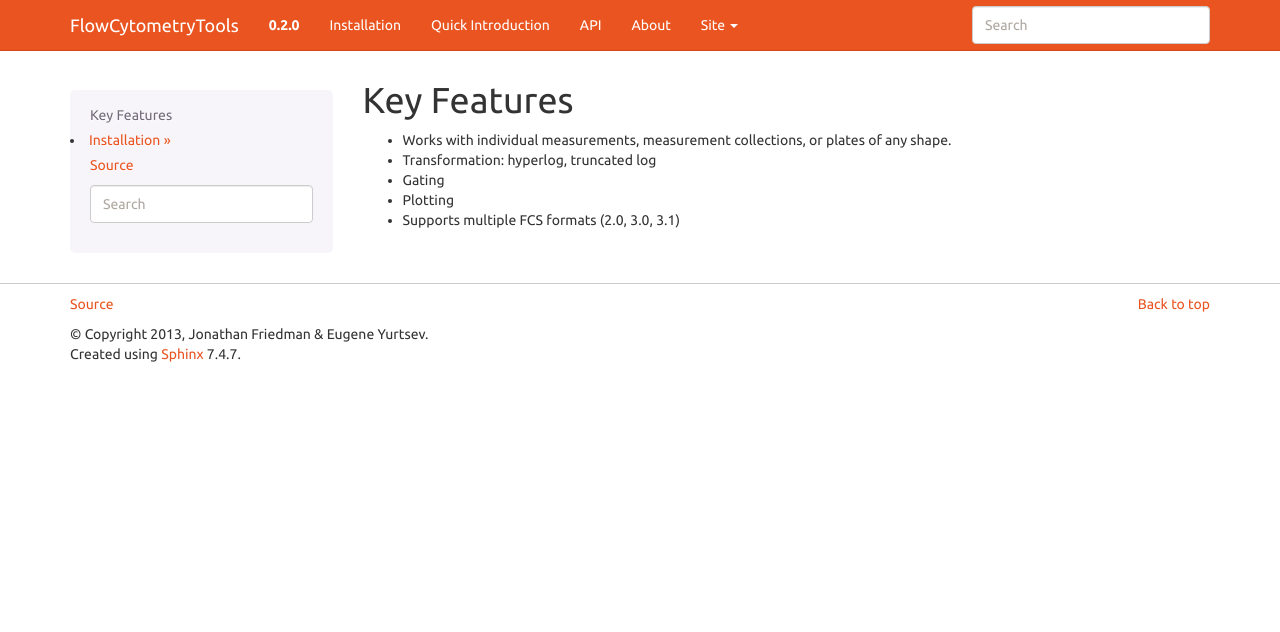
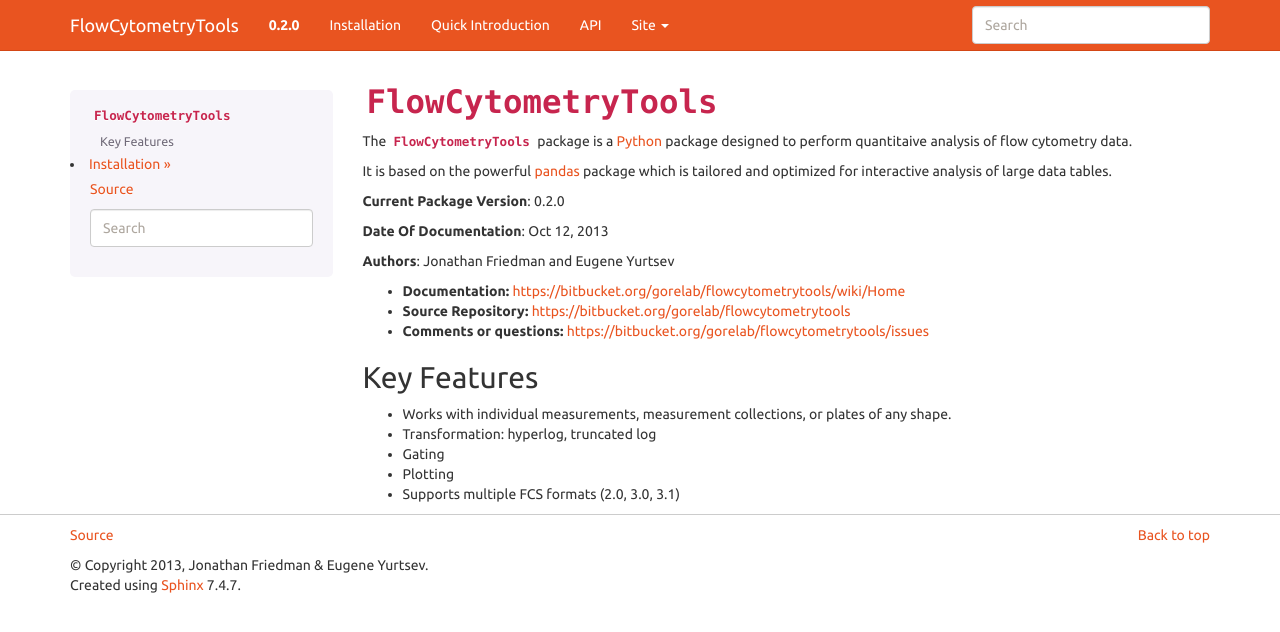
Before and after one commit to eyurtsev/FlowCytometryTools, a Sphinx documentation site: the page built from doc/source/index.rst, in a window 1280 px wide. Shown: the top 632 px of the page. Built offline with Sphinx 7.4.7, drawn with Linux system fonts in a browser that asks for light colours; formulas are drawn with MathJax 3; the version number is read from the project's files by our own code.

Commit message:
DOC: Updating conf and index (removed about)

```diff
--- a/doc/source/conf.py
+++ b/doc/source/conf.py
@@ -159,7 +159,6 @@
         ("Installation", 'install'),
         ("Quick Introduction", 'quick'),
         ("API", "api"),
-        ("About", "about"),
     ],
 
     # Render the next and previous page links in navbar. (Default: true)
--- a/doc/source/index.rst
+++ b/doc/source/index.rst
@@ -1,6 +1,23 @@
+:mod:`FlowCytometryTools`
+-------------------------------
+
+The :mod:`FlowCytometryTools` package is a `Python <http://www.python.org>`__ package designed to perform quantitaive analysis of flow cytometry data.
+
+It is based on the powerful `pandas <http://pandas.pydata.org/>`__ package which is tailored and optimized for interactive analysis of large data tables.
+
+
+**Current Package Version**: |version|
+
+**Date Of Documentation**: |today|
+
+**Authors**: Jonathan Friedman and Eugene Yurtsev
+
+- **Documentation:** https://bitbucket.org/gorelab/flowcytometrytools/wiki/Home
+- **Source Repository:** https://bitbucket.org/gorelab/flowcytometrytools
+- **Comments or questions:** https://bitbucket.org/gorelab/flowcytometrytools/issues
 
 Key Features
--------------
+===================
 - Works with individual measurements, measurement collections, or plates of any shape.
 - Transformation: hyperlog, truncated log
 - Gating
```
